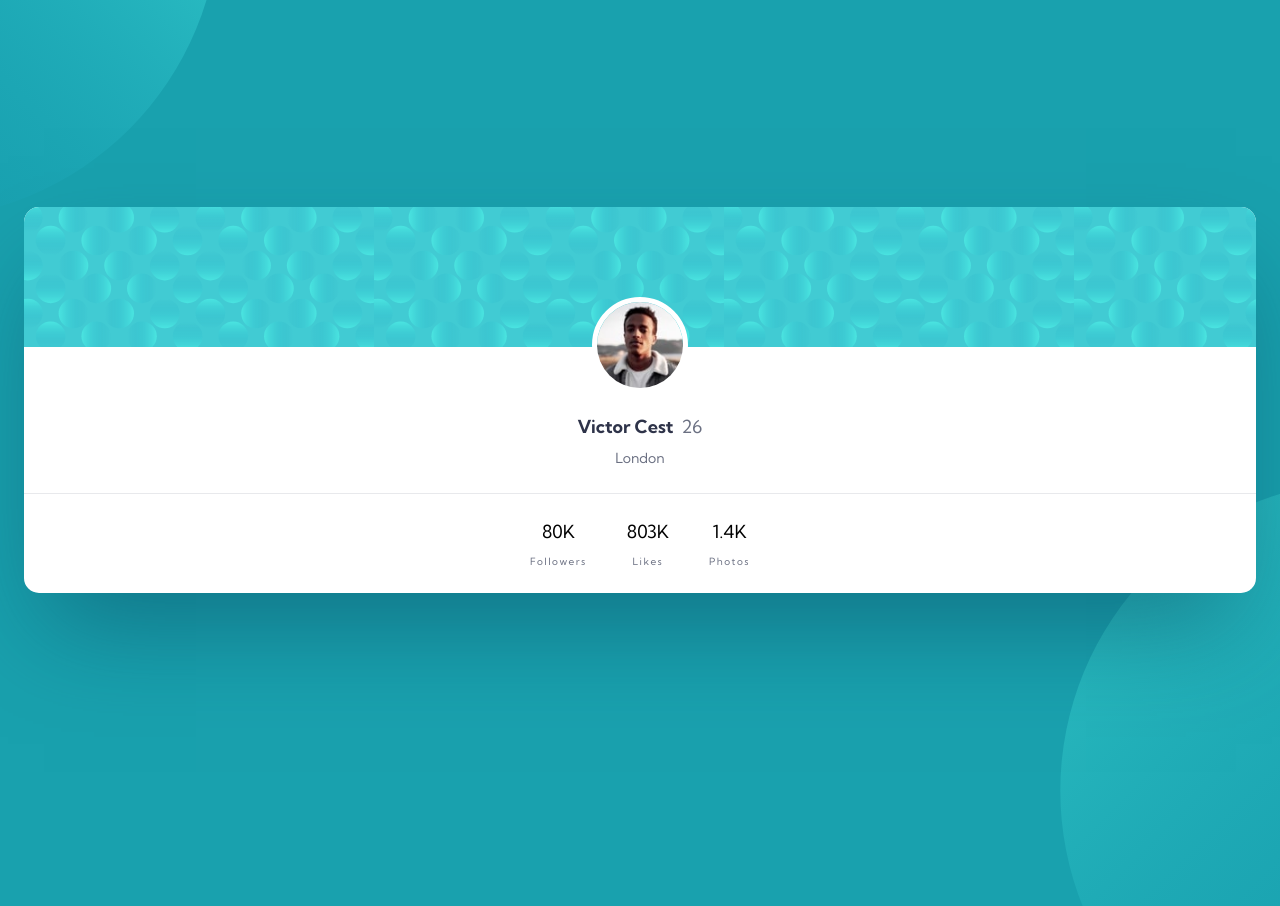
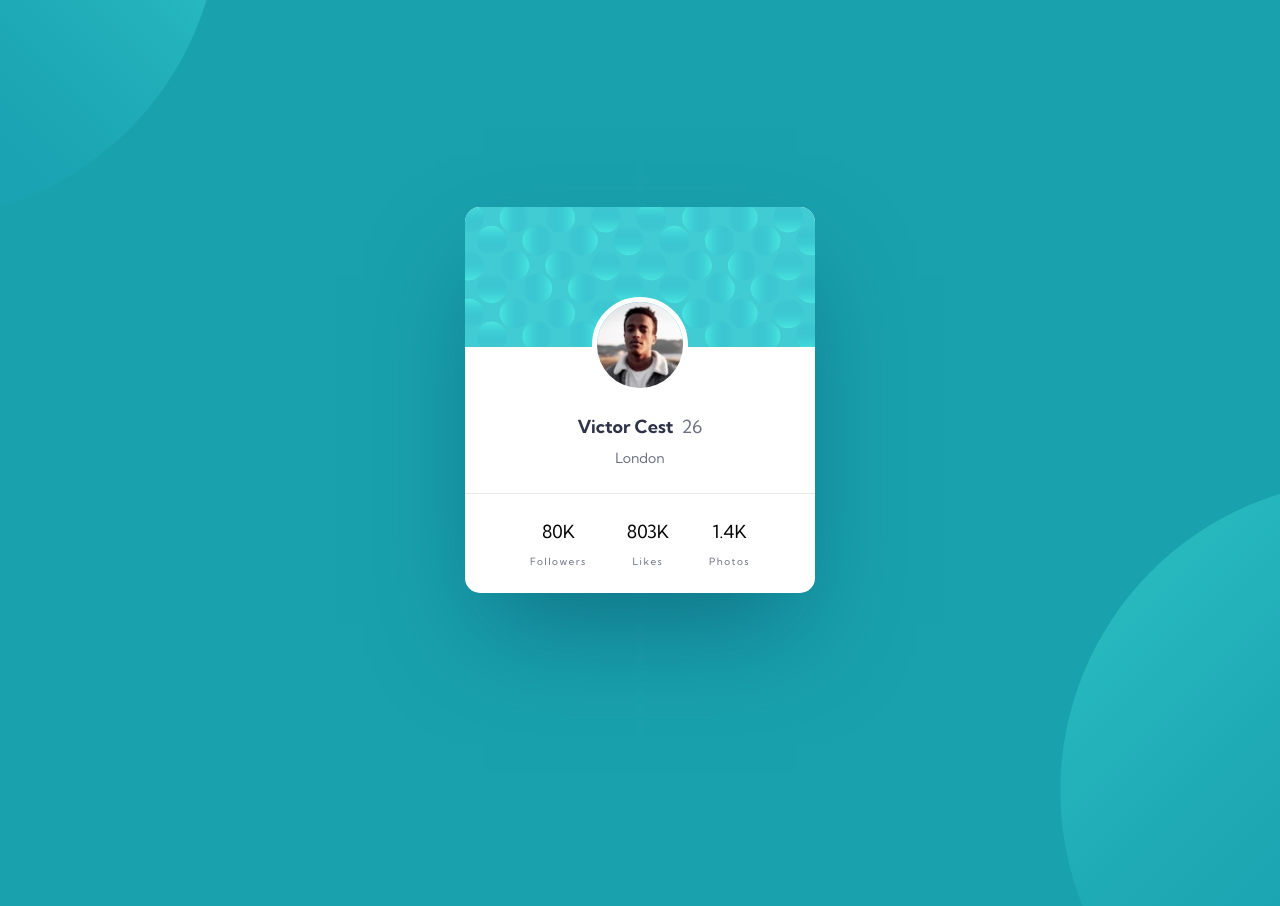
Before and after one commit to VeseMir2k/profile-card-component, a website built with Vite: page index.html in a window 1280 px wide. Shown: the top 906 px of the page. Built offline with nearby package versions, Linux system fonts and the light colour scheme.

Commit message:
📝 (index.html): update class attributes to improve readability and maintainability 🔧 (tailwind.config.js): add 'sm' screen size definition to support responsive design for small devices

```diff
--- a/index.html
+++ b/index.html
@@ -11,10 +11,10 @@
     <title>Profile card component</title>
   </head>
   <body
-    class="after:content before:content font-kumbhSans bg-bgPrimary relative flex min-h-dvh items-center text-[18px] font-normal before:absolute before:bottom-[-300px] before:right-[-400px] before:z-[-1] before:block before:size-[620px] before:bg-patternBottom before:bg-cover after:absolute after:left-[-400px] after:top-[-400px] after:block after:size-[620px] after:bg-patternTop after:bg-cover"
+    class="after:content before:content font-kumbhSans bg-bgPrimary relative flex min-h-dvh items-center text-[18px] font-normal before:absolute before:bottom-[-300px] before:right-[-400px] before:z-[-1] before:block before:size-[620px] before:bg-patternBottom before:bg-cover after:absolute after:left-[-400px] after:top-[-400px] after:block after:size-[620px] after:bg-patternTop after:bg-cover sm:justify-center"
   >
     <div
-      class="before:content shadow-cardShadow relative mx-[24px] flex w-full flex-col items-center overflow-hidden rounded-[15px] bg-white before:absolute before:left-0 before:top-0 before:block before:h-[140px] before:w-full before:bg-patternCard"
+      class="before:content shadow-cardShadow relative mx-[24px] flex w-full flex-col items-center overflow-hidden rounded-[15px] bg-white before:absolute before:left-0 before:top-0 before:block before:h-[140px] before:w-full before:bg-patternCard sm:w-[350px]"
     >
       <img
         class="relative z-10 mb-[20px] mt-[90px] size-[96px] rounded-full border-[5px] border-white"
--- a/tailwind.config.js
+++ b/tailwind.config.js
@@ -2,6 +2,9 @@
 module.exports = {
   content: ['./*.{html,js}'],
   theme: {
+    screens: {
+      sm: '400px',
+    },
     extend: {
       backgroundImage: {
         patternTop: 'url("./images/bg-pattern-top.svg")',
```
